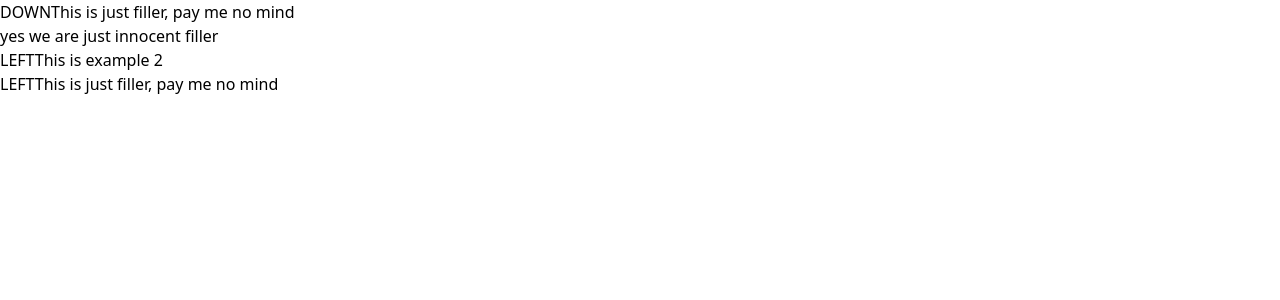
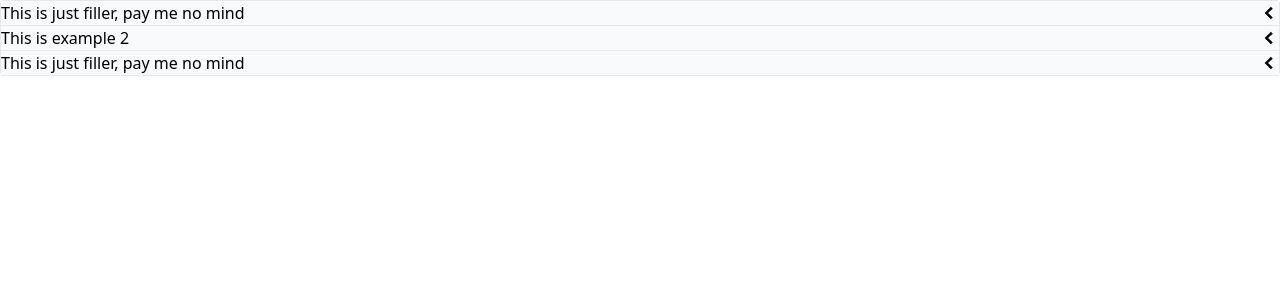
Before and after one commit to preston-bateman/comps, a React (Vite) app: page / in a window 1280 px wide. Shown: the top 300 px of the page. Built offline with nearby package versions, Linux system fonts and the light colour scheme.

Commit message:
finished accordion

```diff
--- a/src/App.js
+++ b/src/App.js
@@ -9,15 +9,15 @@ const items = [
   {
     id: '1',
     label: 'This is just filler, pay me no mind',
-    content: 'yes we are just innocent filler'
+    content: 'If you are happening to read this, then you should also go check out my book. I am hoping to have it publised soon under the title \'The Future King\'. It is a great continuance of the Arthurian legend, finishing the prophecy by bringing Arthur back in modern times.'
   },{
     id: '2',
     label: 'This is example 2',
-    content: 'Luke I am your father'
+    content: 'Luke I am your father. He then replied, Noooooo. But basically I am just taking up space. Blah blah blah, blah blah blah.'
   },{
     id: '3',
     label: 'This is just filler, pay me no mind',
-    content: 'Don\'t mind the man behind the curtain'
+    content: 'Don\'t mind the man behind the curtain. I guess I should make this content a little longer so as to not make it awkward'
   }
 ]
 
--- a/src/components/Accordion.js
+++ b/src/components/Accordion.js
@@ -1,28 +1,37 @@
 import { useState } from "react"
+import { GoChevronDown, GoChevronLeft } from "react-icons/go"
 
 function Accordion({ items }) {
-    const [expandedIndex, setExpandedIndex] = useState(0)
+    const [expandedIndex, setExpandedIndex] = useState(-1)
+
+    const handleClick = (nextIndex) => {
+        if(expandedIndex === nextIndex) {
+            setExpandedIndex(-1)
+        }else {
+            setExpandedIndex(nextIndex)
+        }
+    }
 
     const renderedItems = items.map((item, index) => {
         const isExpanded = index === expandedIndex
 
-        const icon = <span>
-            {isExpanded ? 'DOWN' : 'LEFT'}
+        const icon = <span className="text-xl">
+            {isExpanded ? <GoChevronDown /> : <GoChevronLeft />}
         </span>
 
         return (
             <div key={item.id}>
-                <div onClick={() => setExpandedIndex(index)}>
+                <div className="flex p3 bg-gray-50 border-b items-center cursor-pointer justify-between" onClick={() => handleClick(index)}>
+                    {item.label}
                     {icon}
-                    {item.label}
                 </div>
-                {isExpanded && <div>{item.content}</div>}
+                {isExpanded && <div className="border-b p-5">{item.content}</div>}
             </div>
         )
     })
 
     return(
-        <div>
+        <div className="border-x border-t rounded">
             {renderedItems}
         </div>
     )
```
